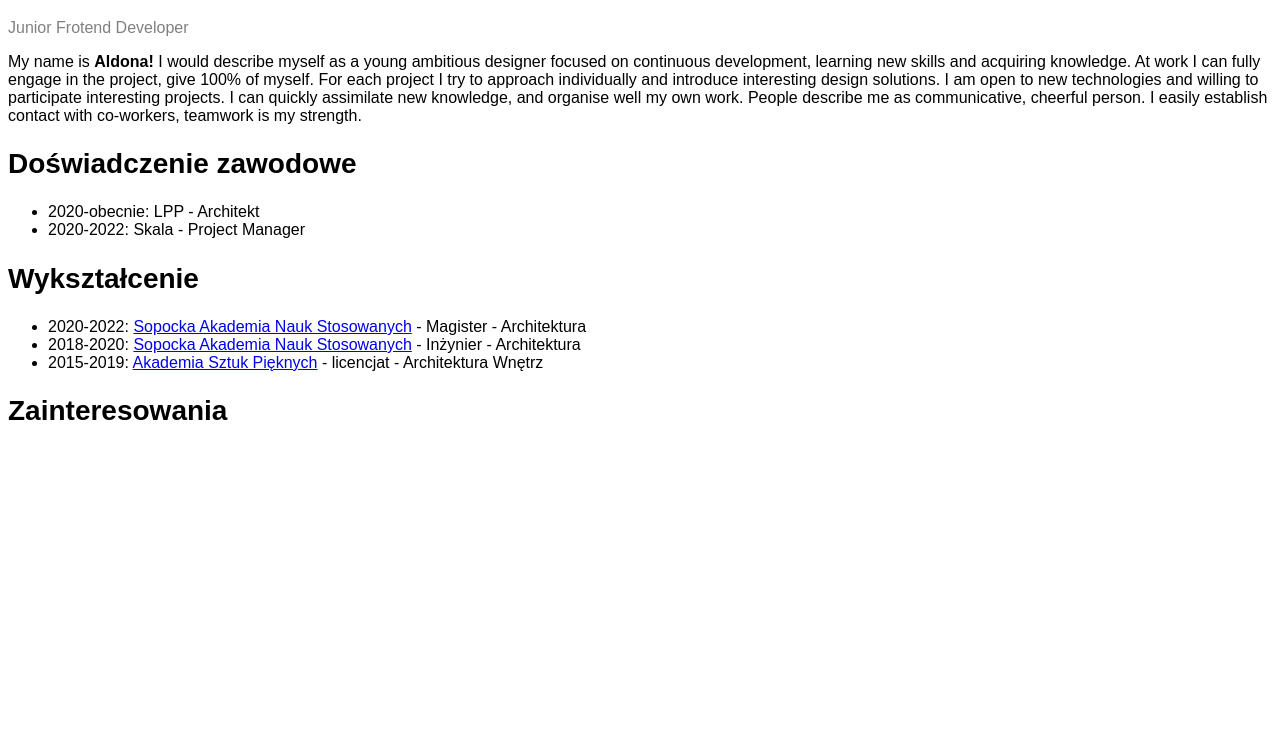
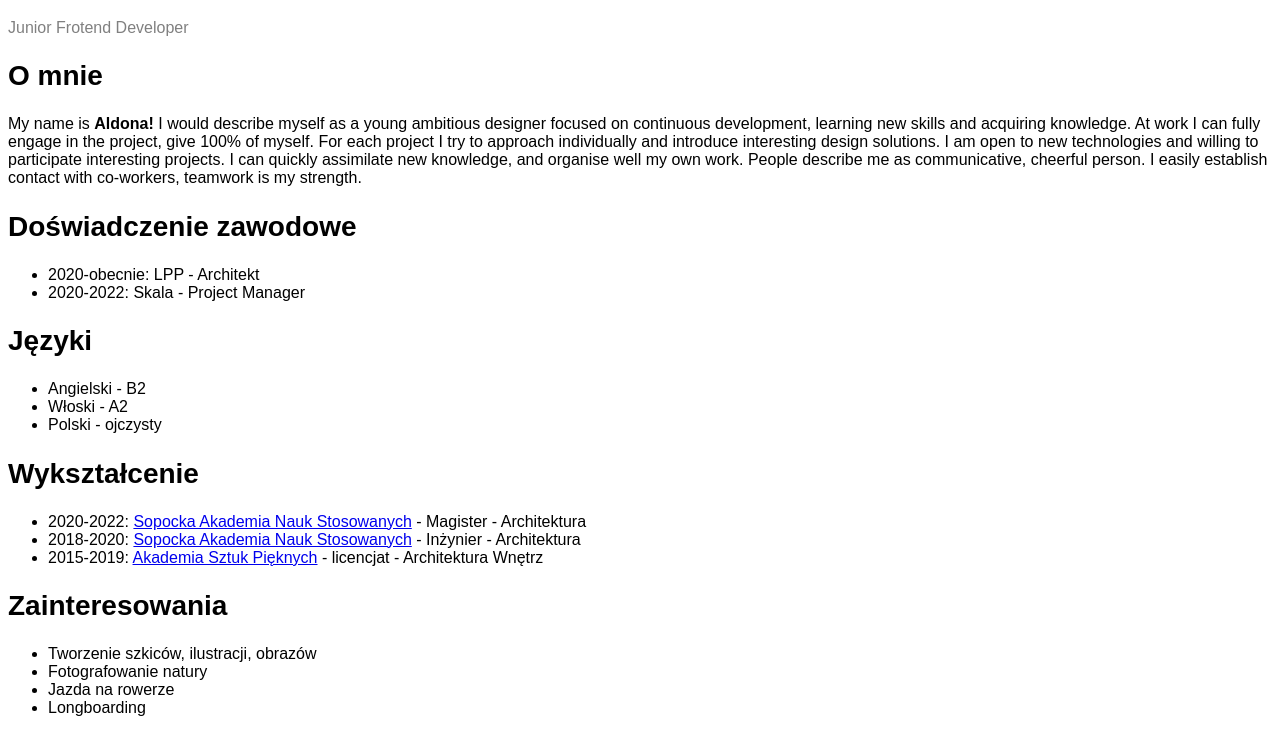
Before and after one commit to aldona-krukowska/CV-basic-site, a plain HTML site: page index.html in a window 1280 px wide. Shown: the part 223-956 px from the top of the page. Before the commit the page ends 800 px from the top, so only its background shows below. Drawn offline with Linux system fonts and the light colour scheme.

Commit message:
Divided index.html for sections

```diff
--- a/index.html
+++ b/index.html
@@ -5,43 +5,75 @@
     <link rel="stylesheet" href="style.css" />
   </head>
   <body>
+    <header>
       <img src="photo.jpg" />
       <h1>Aldona Krukowska</h1>
       <span>Junior Frotend Developer</span>
+    </header>
+    <main>
+      <section>
+        <h2>O mnie</h2>
         <p>
           My name is <b>Aldona!</b>
           I would describe myself as a young ambitious designer focused on
-      continuous development, learning new skills and acquiring knowledge. At
-      work I can fully engage in the project, give 100% of myself. For each
-      project I try to approach individually and introduce interesting design
-      solutions. I am open to new technologies and willing to participate
-      interesting projects. I can quickly assimilate new knowledge, and organise
-      well my own work. People describe me as communicative, cheerful person. I
-      easily establish contact with co-workers, teamwork is my strength.
+          continuous development, learning new skills and acquiring knowledge.
+          At work I can fully engage in the project, give 100% of myself. For
+          each project I try to approach individually and introduce interesting
+          design solutions. I am open to new technologies and willing to
+          participate interesting projects. I can quickly assimilate new
+          knowledge, and organise well my own work. People describe me as
+          communicative, cheerful person. I easily establish contact with
+          co-workers, teamwork is my strength.
         </p>
-
+      </section>
+      <section>
         <h2>Doświadczenie zawodowe</h2>
         <ul>
           <li>2020-obecnie: LPP - Architekt</li>
           <li>2020-2022: Skala - Project Manager</li>
         </ul>
+      </section>
+      <section>
+        <h2>Języki</h2>
+        <ul>
+          <li>Angielski - B2</li>
+          <li>Włoski - A2</li>
+          <li>Polski - ojczysty</li>
+        </ul>
+      </section>
+      <section>
         <h2>Wykształcenie</h2>
         <ul>
           <li>
             2020-2022:
-        <a href="https://www.ssw-sopot.pl">Sopocka Akademia Nauk Stosowanych</a>
+            <a href="https://www.ssw-sopot.pl"
+              >Sopocka Akademia Nauk Stosowanych</a
+            >
             - Magister - Architektura
           </li>
           <li>
             2018-2020:
-        <a href="https://www.ssw-sopot.pl">Sopocka Akademia Nauk Stosowanych</a>
+            <a href="https://www.ssw-sopot.pl"
+              >Sopocka Akademia Nauk Stosowanych</a
+            >
             - Inżynier - Architektura
           </li>
           <li>
-        2015-2019: <a href="https://asp.gda.pl">Akademia Sztuk Pięknych</a> -
-        licencjat - Architektura Wnętrz
+            2015-2019:
+            <a href="https://asp.gda.pl">Akademia Sztuk Pięknych</a> - licencjat
+            - Architektura Wnętrz
           </li>
         </ul>
+      </section>
+      <section>
         <h2>Zainteresowania</h2>
+        <ul>
+          <li>Tworzenie szkiców, ilustracji, obrazów</li>
+          <li>Fotografowanie natury</li>
+          <li>Jazda na rowerze</li>
+          <li>Longboarding</li>
+        </ul>
+      </section>
+    </main>
   </body>
 </html>
```
Lines whose indentation alone changed are shown as unchanged.
